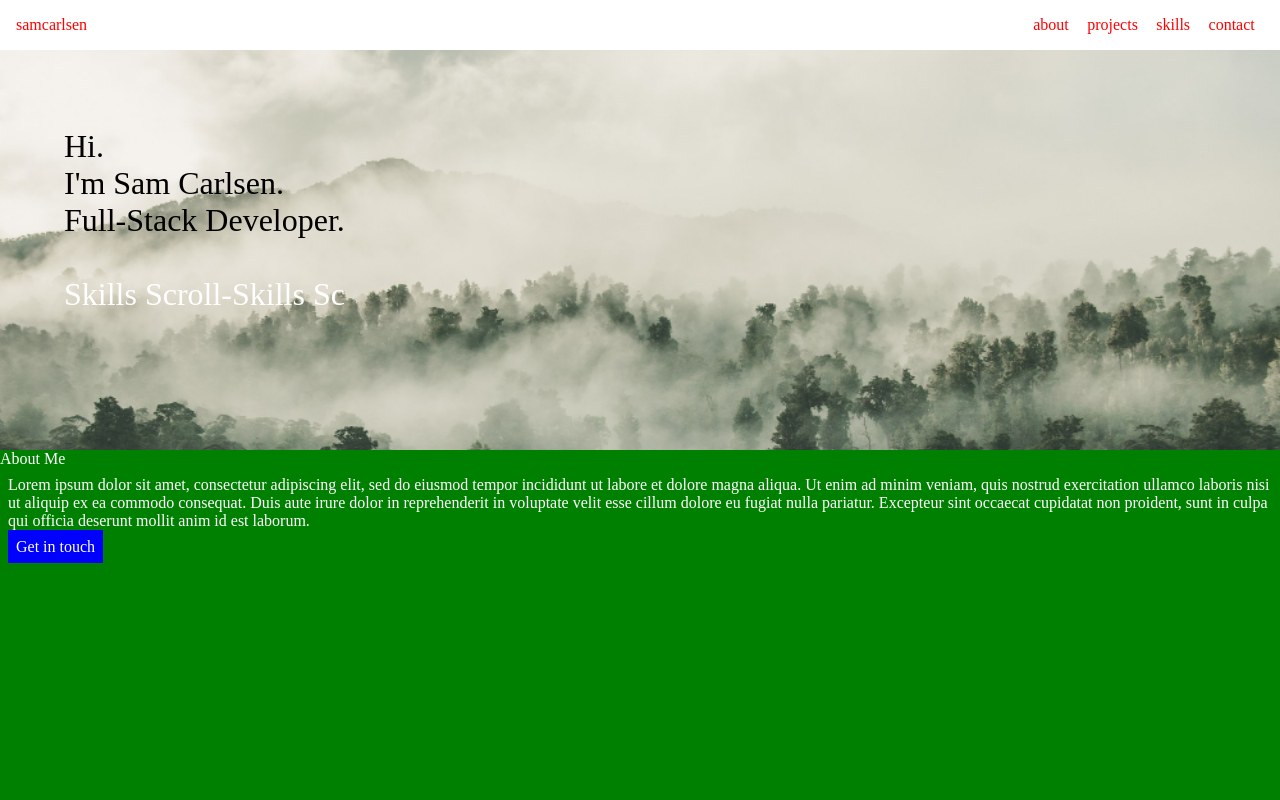
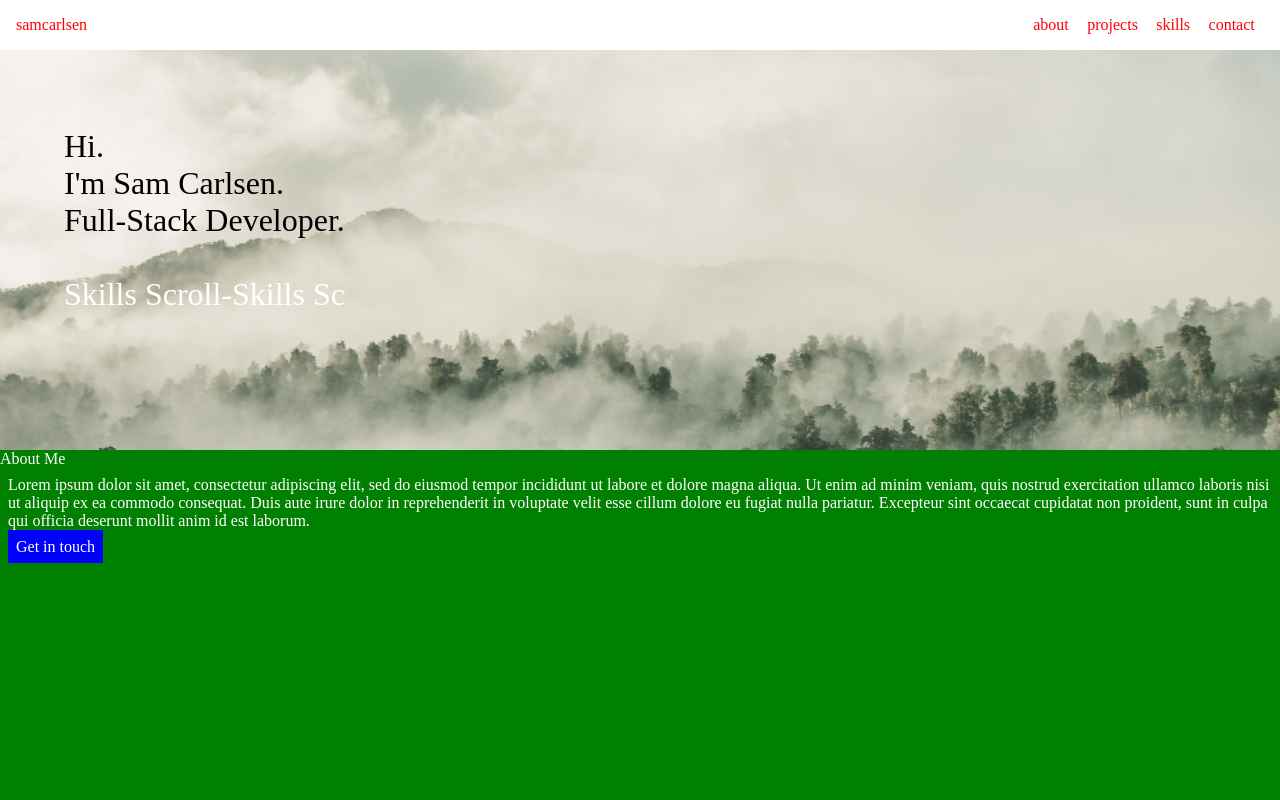
Before and after one commit to Sfvens/githubPagesPortfolio, a plain HTML site: page index.html in a window 1280 px wide. Shown: the top 800 px of the page. Drawn offline with Linux system fonts and the light colour scheme.

Commit message:
implement the splash with background tag instead of layering

```diff
--- a/index.html
+++ b/index.html
@@ -13,13 +13,6 @@
 
 <body>
 
-  <div id="top"></div>
-  <div id="intro" class="intro">
-    <img class="splash" src="assets/trees.jpg">
-    <div class="splash-text">Hi.<br/>I'm Sam Carlsen.<br/>Full-Stack Developer.
-    <div>Skills Scroll-Skills Scroll-Skills Scroll-</div>
-    </div>
-  </div>
   <div id="header" class="header">
     <a href="#top">samcarlsen</a>
     <div class="menu-items">
@@ -29,8 +22,11 @@
       <a href="#contact">contact</a>
     </div>
   </div>
-  <div class="window"></div>
-  <div class="the-rest">
+  <div id="intro" class="intro">
+    <div class="splash-text">Hi.<br/>I'm Sam Carlsen.<br/>Full-Stack Developer.
+    <div>Skills Scroll-Skills Scroll-Skills Scroll-</div>
+    </div>
+  </div>
 
   <div id="about" class="about">About Me
     <div>Lorem ipsum dolor sit amet, consectetur adipiscing elit, sed do eiusmod tempor incididunt ut labore et dolore magna aliqua. Ut enim ad minim veniam, quis nostrud exercitation ullamco laboris nisi ut aliquip ex ea commodo consequat. Duis aute irure dolor in reprehenderit in voluptate velit esse cillum dolore eu fugiat nulla pariatur. Excepteur sint occaecat cupidatat non proident, sunt in culpa qui officia deserunt mollit anim id est laborum.</div>
@@ -43,7 +39,6 @@
   <div class="footer">
     footer
   </div>
-</div>
-</body>
+<body>
 
 </html>
--- a/script.js
+++ b/script.js
@@ -4,7 +4,7 @@ window.onscroll = function() {
   let currentScrollPos = window.scrollY;
   if (prevScrollpos > currentScrollPos) {
     document.getElementById("header").style.top = "0";
-    } else if(currentScrollPos > 400) { // make sure this value is set the the height of your splash window
+    } else if(currentScrollPos > 400) { // make sure this value is set the the height of your intro
     document.getElementById("header").style.top = "-50px"; /* adjust this value to the height of your header */
   }
   prevScrollpos = currentScrollPos;
--- a/styles.css
+++ b/styles.css
@@ -34,10 +34,11 @@ body {
 }
 
 .intro {
-  background-color: orange;
-  z-index: -1;
-  position: absolute;
-  width: 100%;
+  background: url(assets/trees.jpg) no-repeat top center fixed;
+  background-size: cover;
+  /* z-index: -1; */
+  height: 400px;
+
 }
 
 .splash-text {
```
